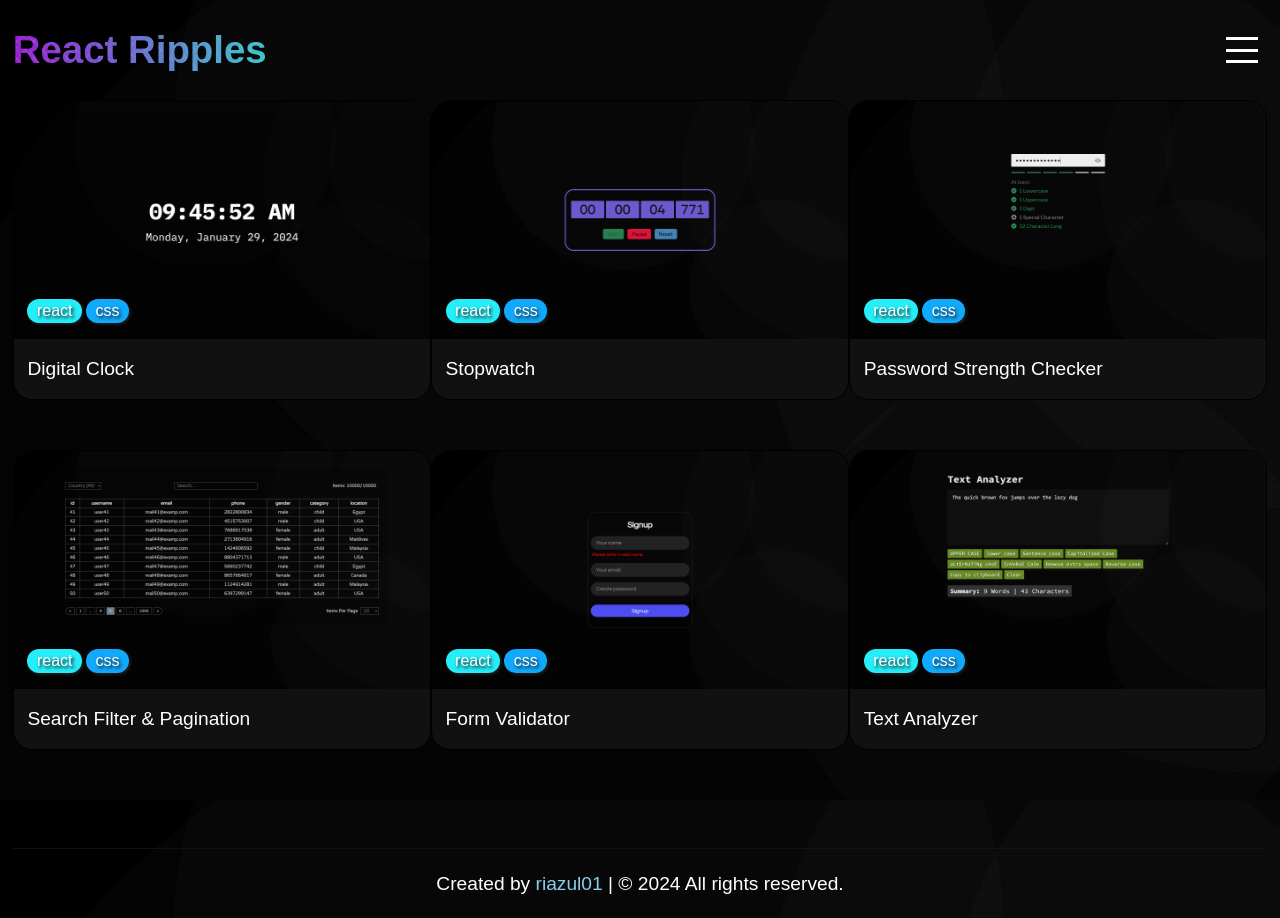
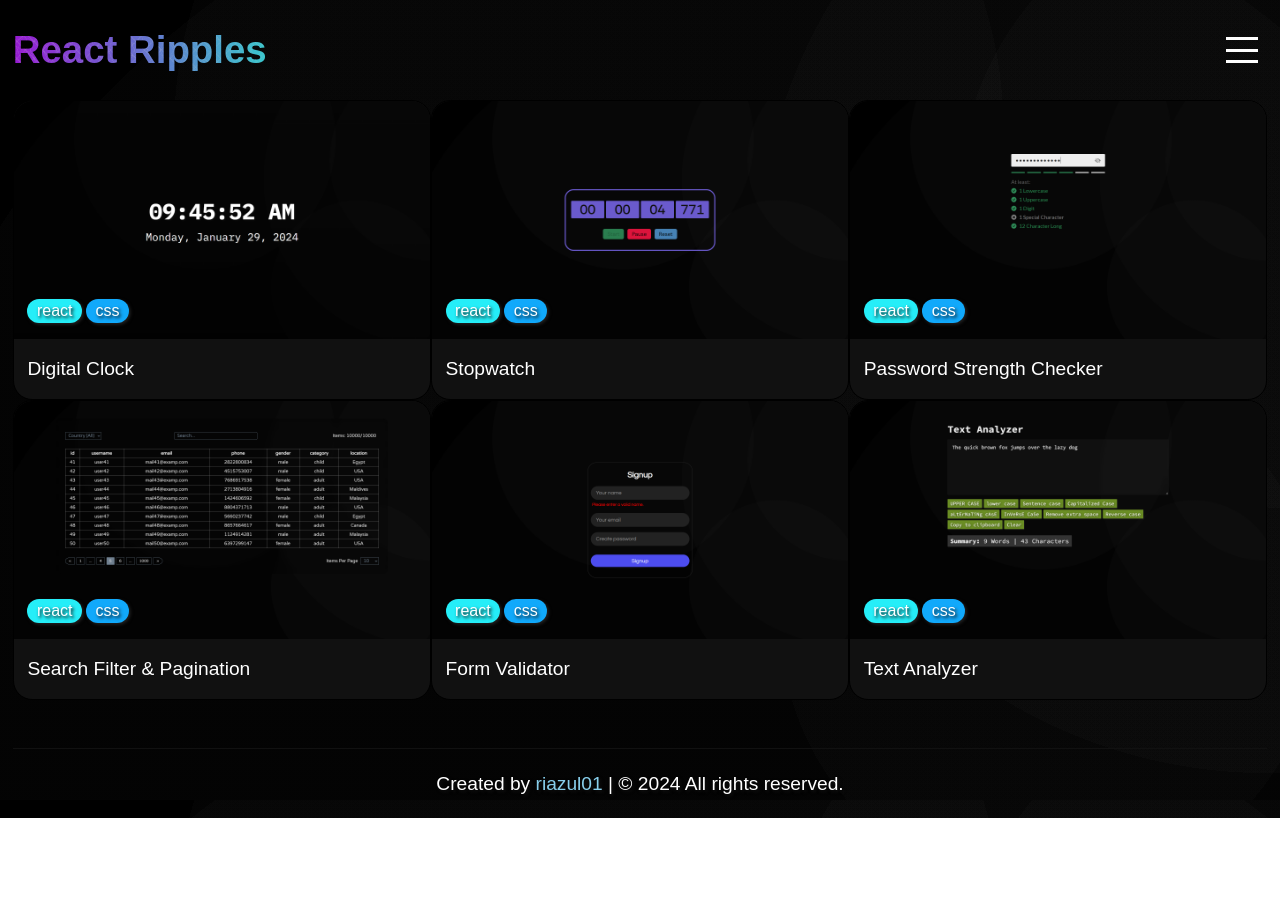
Before and after one commit to riazul01/reactor, a React (Vite) app: page / in a window 1280 px wide. After the commit the page ends 818 px from the top, so only its background shows below. Built offline with nearby package versions, Linux system fonts and the light colour scheme; a web font is replaced by a local one.

Commit message:
project layout updated

```diff
--- a/src/pages/home/home.css
+++ b/src/pages/home/home.css
@@ -15,7 +15,6 @@
     margin-bottom: 3rem;
     width: 100%;
     height: auto;
-    min-height: calc(100vh - 100px);
     display: grid;
     grid-template-columns: repeat(3, 1fr);
     overflow: hidden;
```
